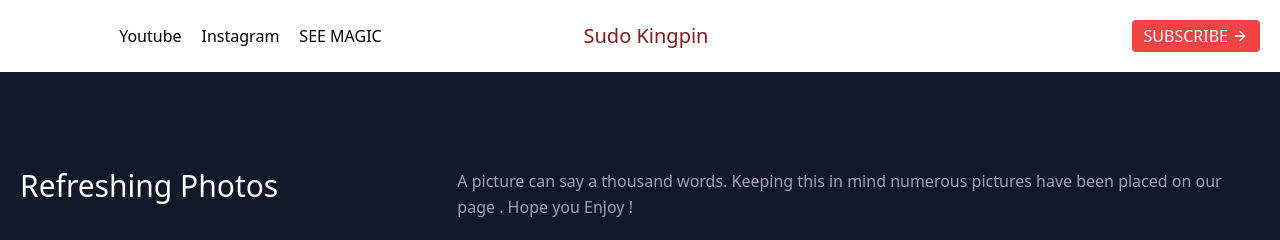
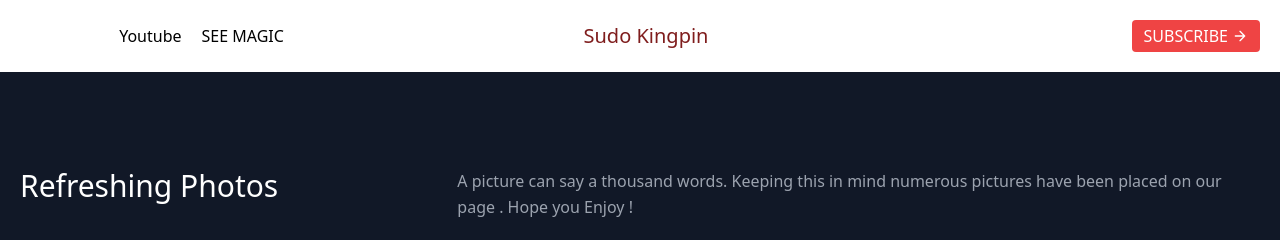
Before and after one commit to SudoKIngpin/SudoKingpin, a Flask app: page / in a window 1280 px wide. Shown: the top 240 px of the page. Run offline with Flask 2, Linux system fonts and the light colour scheme; some libraries are stand-ins or nearby versions.

Commit message:
Update index.html

```diff
--- a/templates/index.html
+++ b/templates/index.html
@@ -16,7 +16,7 @@
         <a class="flex order-first lg:order-none lg:w-1/5 title-font font-medium items-center text-gray-900 lg:items-center lg:justify-center mb-4 md:mb-0">
 
         <a class="mr-5 hover:text-red-600" href='https://youtube.com/sudokingpin?sub_confirmation=1'>Youtube</a>
-        <a class="mr-5 hover:text-purple-300" href="https://www.youtube.com/watch?v=dQw4w9WgXcQ">Instagram</a>
+
 
         <a class="mr-5 hover:text-green-300"  href='/magic'>SEE MAGIC</a>
 
```
